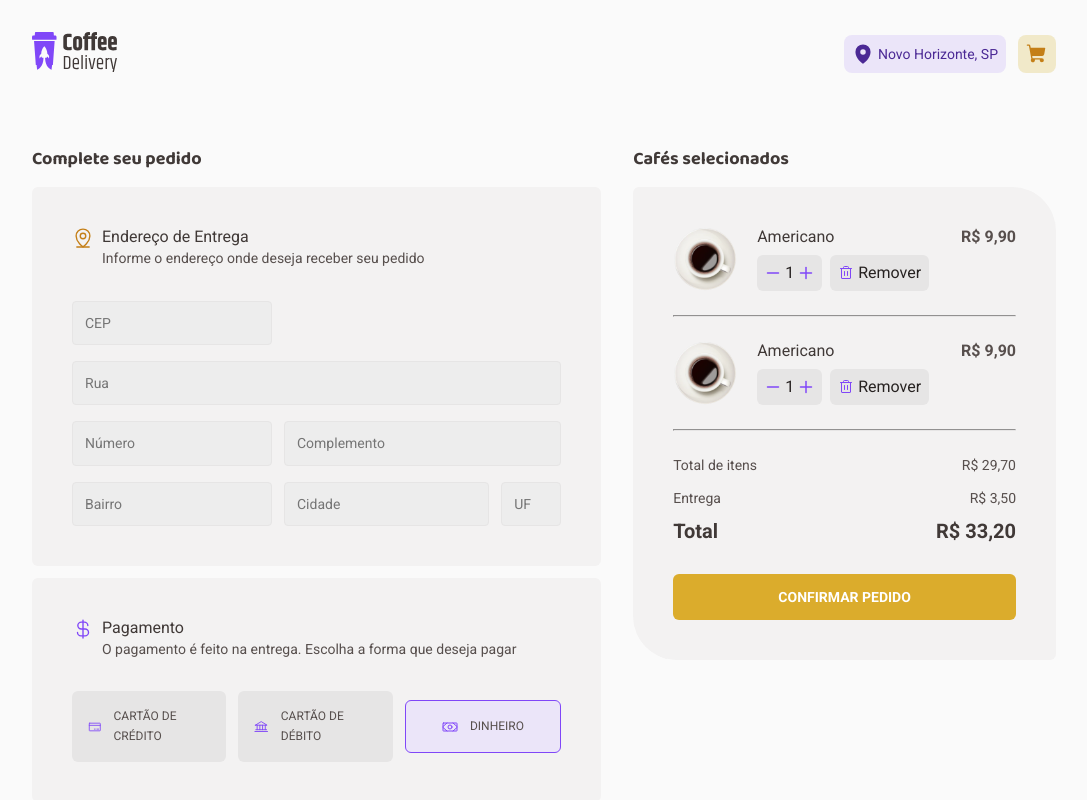
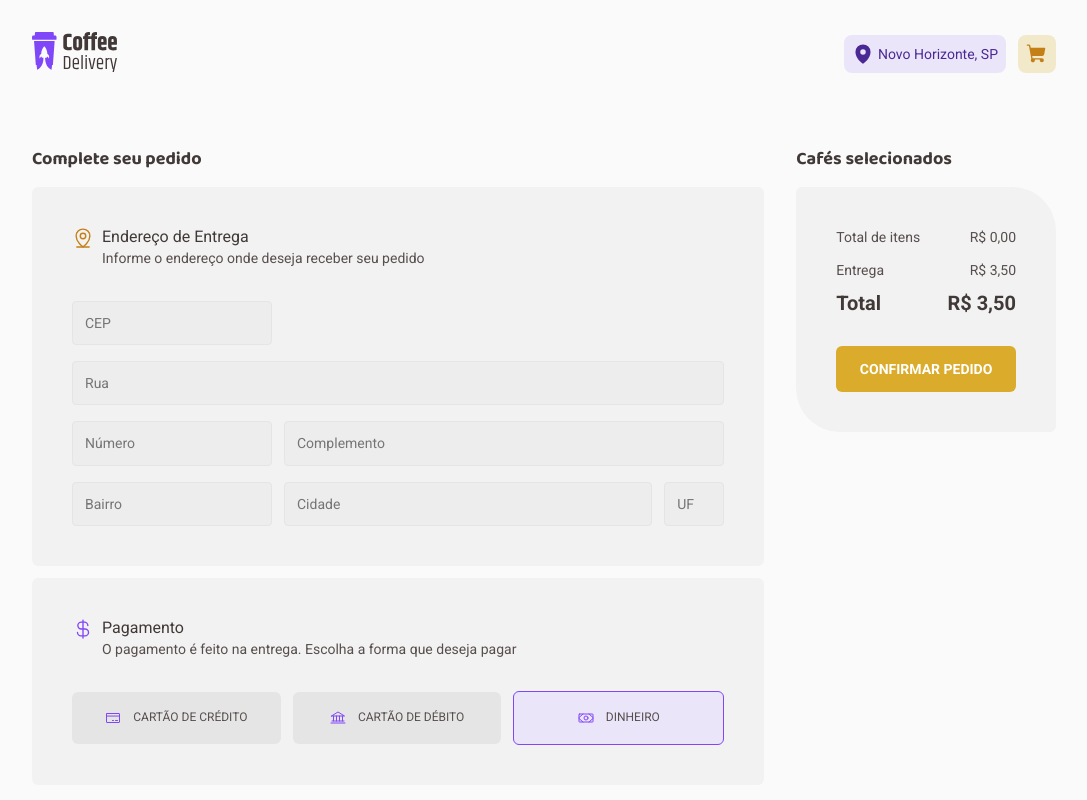
Before and after one commit to RafaelManfrim/Desafio02-Coffee-Delivery, a React (Vite) app: page /checkout in a window 1280 px wide. Shown: the top 800 px of the page, without its empty margins (96-1183 px from the left). Built offline with nearby package versions, Linux system fonts and the light colour scheme; data requests are answered from the project's data file.

Commit message:
carrinho finalizado

```diff
--- a/src/components/CoffeeInCartCard/index.tsx
+++ b/src/components/CoffeeInCartCard/index.tsx
@@ -1,34 +1,63 @@
 import { Minus, Plus, Trash } from 'phosphor-react'
+import { useCart } from '../../hooks/useCart'
 
-import cafe from '../../assets/americano.png'
 import styles from './styles.module.scss'
 
-export function CoffeeInCartCard() {
+interface CoffeeInCardProps {
+  id: number
+  name: string
+  amount: number
+  image: string
+  price: number
+}
+
+export function CoffeeInCartCard(props: CoffeeInCardProps) {
+  const { id, name, amount, image, price } = props
+
+  const { addAmountToCart, removeOneFromCart, removeFromCart } = useCart()
+
+  function handleAddOneToCart() {
+    addAmountToCart({ coffeeId: id, amount: 1 })
+  }
+
+  function handleRemoveOneFromCart() {
+    removeOneFromCart(id)
+  }
+
+  function handleRemoveCoffee() {
+    removeFromCart(id)
+  }
+
   return (
     <>
       <div className={styles.coffeeInCartCardContainer}>
         <div>
-          <img src={cafe} alt="" />
+          <img src={`/src/assets/${image}`} alt="" />
           <div className={styles.coffeeInCartInformationsContainer}>
-            <span>Americano</span>
+            <span>{name}</span>
             <div className={styles.actionsContainer}>
               <div className={styles.selectAmountContainer}>
-                <button>
+                <button onClick={handleRemoveOneFromCart}>
                   <Minus weight="bold" size={16} />
                 </button>
-                <span>1</span>
-                <button>
+                <span>{amount}</span>
+                <button onClick={handleAddOneToCart}>
                   <Plus weight="bold" size={16} />
                 </button>
               </div>
               <button className={styles.removeFromCartButton}>
-                <Trash size={16} />
+                <Trash size={16} onClick={handleRemoveCoffee} />
                 Remover
               </button>
             </div>
           </div>
         </div>
-        <strong>R$ 9,90</strong>
+        <strong>
+          {Intl.NumberFormat('pt-br', {
+            currency: 'BRL',
+            style: 'currency',
+          }).format(price * amount)}
+        </strong>
       </div>
       <div className={styles.separatorContainer}>
         <hr />
--- a/src/pages/Checkout/index.tsx
+++ b/src/pages/Checkout/index.tsx
@@ -1,10 +1,24 @@
 import { CurrencyDollar, MapPinLine } from 'phosphor-react'
 import { CoffeeInCartCard } from '../../components/CoffeeInCartCard'
 import { PaymentOption } from '../../components/PaymentOption'
+import { useCart } from '../../hooks/useCart'
+import { useCoffees } from '../../hooks/useCoffees'
 
 import styles from './styles.module.scss'
 
 export function Checkout() {
+  const { cartItems } = useCart()
+  const { coffees } = useCoffees()
+
+  const totalPrice = cartItems.reduce((acc, item) => {
+    const coffee = coffees.find((coffee) => coffee.id === item.coffeeId)
+    if (coffee) {
+      return acc + coffee.price * item.amount
+    } else {
+      return acc
+    }
+  }, 0)
+
   return (
     <div className={styles.checkoutContainer}>
       <div className={styles.completeYourOrderContainer}>
@@ -86,16 +100,43 @@ export function Checkout() {
         <h4>Cafés selecionados</h4>
         <div>
           <div>
-            <CoffeeInCartCard />
-            <CoffeeInCartCard />
+            {cartItems.map((item) => {
+              const coffee = coffees.find(
+                (coffee) => coffee.id === item.coffeeId,
+              )
+              if (coffee) {
+                return (
+                  <CoffeeInCartCard
+                    key={coffee.id}
+                    id={coffee.id}
+                    name={coffee.name}
+                    image={coffee.image}
+                    amount={item.amount}
+                    price={coffee.price}
+                  />
+                )
+              } else {
+                return null
+              }
+            })}
           </div>
           <div className={styles.cartOrderDetailsContainer}>
             <span>Total de itens</span>
-            <span>R$ 29,70</span>
+            <span>
+              {Intl.NumberFormat('pt-br', {
+                currency: 'BRL',
+                style: 'currency',
+              }).format(totalPrice)}
+            </span>
             <span>Entrega</span>
             <span>R$ 3,50</span>
             <strong>Total</strong>
-            <strong>R$ 33,20</strong>
+            <strong>
+              {Intl.NumberFormat('pt-br', {
+                currency: 'BRL',
+                style: 'currency',
+              }).format(totalPrice + 3.5)}
+            </strong>
           </div>
           <button className={styles.processOrderButton}>
             confirmar pedido
```
